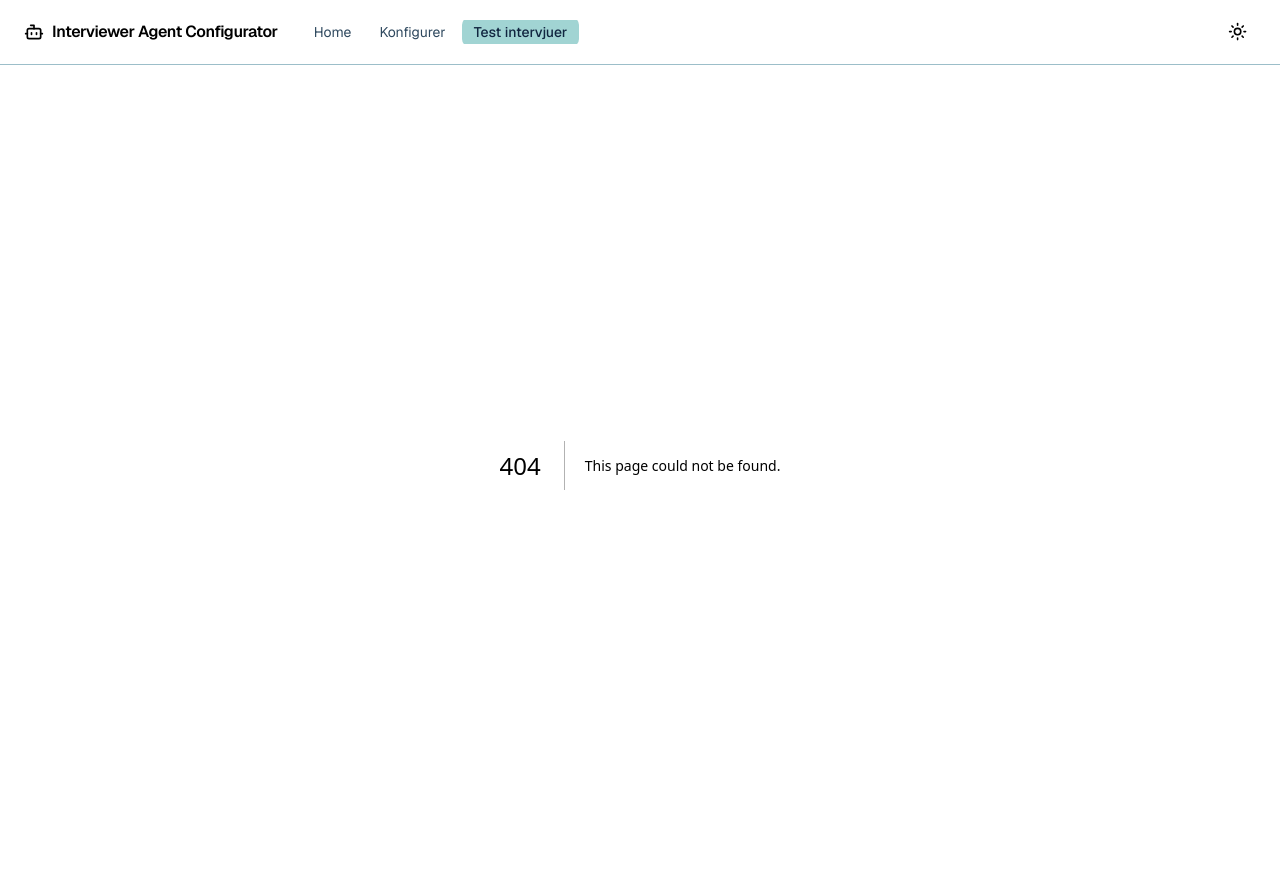
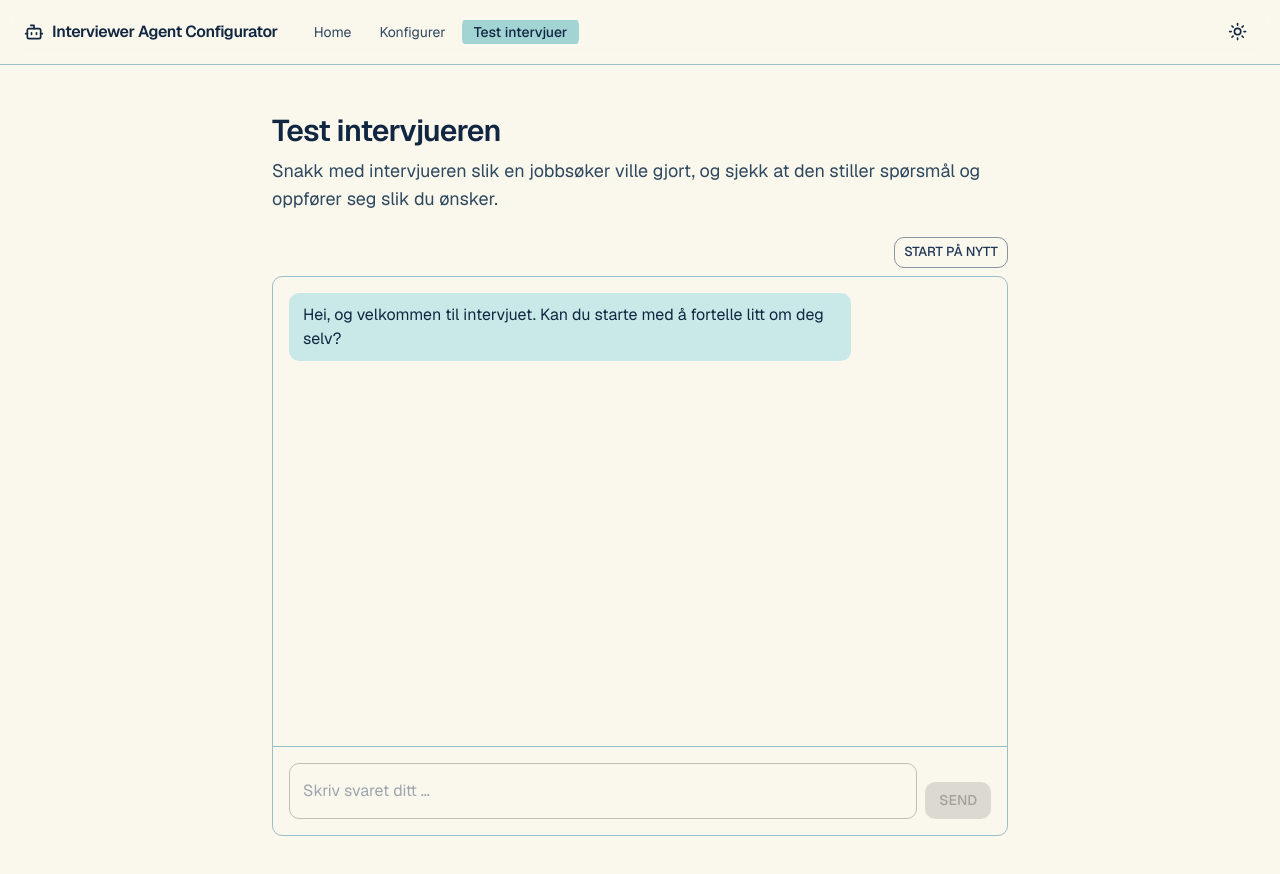
Before and after one commit to IMTEL/team-tdt4290-fall-2026, a Next.js app: page /test-chat in a window 1280 px wide. Before the commit this address had no page. Shown: the top 874 px of the page. Built offline with nearby package versions, Linux system fonts and the light colour scheme; what @mui/material-nextjs would draw is missing.

Commit message:
feat(chat): add test chat page with the interviewer agent

```diff
--- a/src/app/configure/page.tsx
+++ b/src/app/configure/page.tsx
@@ -21,9 +21,7 @@ export default function ConfigurePage() {
         </p>
       </header>
 
-      <div className={styles.chat}>
-        <ConfigurationChat />
-      </div>
+      <ConfigurationChat />
     </div>
   );
 }
--- /dev/null
+++ b/src/app/test-chat/TestChat.module.css
@@ -0,0 +1,10 @@
+.testChat {
+  display: flex;
+  flex-direction: column;
+  gap: 0.5rem;
+}
+
+.toolbar {
+  display: flex;
+  justify-content: flex-end;
+}
--- /dev/null
+++ b/src/app/test-chat/TestChat.tsx
@@ -0,0 +1,42 @@
+'use client';
+
+import { useState } from 'react';
+import Button from '@mui/material/Button';
+
+import { AgentChat } from '@/components/chat/AgentChat';
+import { sendToAgent } from '@/components/chat/sendToAgent';
+import type { ChatMessage, SendMessages } from '@/components/chat/types';
+import styles from './TestChat.module.css';
+
+// The interviewer opens the interview. Fixed text, so it costs no LLM call. It is also sent to
+// RAGdoll as the first turn, so the agent doesn't greet again.
+// Keep it in sync with the "Samtalen så langt" section of prompts/interviewer.nb.md.
+const initialMessages: ChatMessage[] = [
+  {
+    id: 'greeting',
+    role: 'assistant',
+    content: 'Hei, og velkommen til intervjuet. Kan du starte med å fortelle litt om deg selv?',
+  },
+];
+
+// Outside the component, so it is the same function on every render.
+const askInterviewer: SendMessages = (messages, signal) =>
+  sendToAgent('interviewer', messages, signal);
+
+// A client component because page.tsx (a server component) can't pass a function to AgentChat.
+export function TestChat() {
+  // A new key mounts a fresh AgentChat: the conversation goes back to the greeting, and a reply
+  // still on its way is cancelled (AgentChat aborts it when it unmounts).
+  const [round, setRound] = useState(0);
+
+  return (
+    <div className={styles.testChat}>
+      <div className={styles.toolbar}>
+        <Button variant="outlined" size="small" onClick={() => setRound((r) => r + 1)}>
+          Start på nytt
+        </Button>
+      </div>
+      <AgentChat key={round} send={askInterviewer} initialMessages={initialMessages} />
+    </div>
+  );
+}
--- /dev/null
+++ b/src/app/test-chat/page.module.css
@@ -0,0 +1,30 @@
+/* Same page layout as /configure. Move it to a shared place when a third page needs it. */
+.page {
+  display: flex;
+  flex-direction: column;
+  gap: 1.5rem;
+  max-width: 48rem;
+  margin: 0 auto;
+  padding: 3rem 1rem;
+}
+
+.header {
+  display: flex;
+  flex-direction: column;
+  gap: 0.5rem;
+}
+
+.title {
+  font-size: 1.875rem;
+  line-height: 2.25rem;
+  font-weight: 600;
+  letter-spacing: -0.025em;
+  text-wrap: balance;
+}
+
+.lead {
+  font-size: 1.125rem;
+  line-height: 1.75rem;
+  color: var(--muted-foreground);
+  text-wrap: pretty;
+}
--- /dev/null
+++ b/src/app/test-chat/page.tsx
@@ -0,0 +1,27 @@
+import type { Metadata } from 'next';
+
+import { TestChat } from './TestChat';
+import styles from './page.module.css';
+
+export const metadata: Metadata = {
+  title: 'Test intervjuer',
+  description: 'Test AI-intervjueren før jobbsøkere bruker den.',
+};
+
+export default function TestChatPage() {
+  return (
+    <div className={styles.page}>
+      <header className={styles.header}>
+        <h1 className={styles.title}>Test intervjueren</h1>
+        <p className={styles.lead}>
+          {/* English translation: Talk to the interviewer the way a job seeker would, and check
+          that it asks questions and behaves the way you want. */}
+          Snakk med intervjueren slik en jobbsøker ville gjort, og sjekk at den stiller spørsmål og
+          oppfører seg slik du ønsker.
+        </p>
+      </header>
+
+      <TestChat />
+    </div>
+  );
+}
--- a/src/components/chat/AgentChat.module.css
+++ b/src/components/chat/AgentChat.module.css
@@ -1,3 +1,16 @@
+/* Message list on top (scrolls inside), input pinned to the bottom. Fixed height so the page
+   doesn't grow with every message. */
+.chat {
+  display: flex;
+  flex-direction: column;
+  height: 70vh;
+  min-height: 24rem;
+  overflow: hidden;
+  border: 1px solid var(--border);
+  border-radius: var(--radius-lg);
+  background: var(--card);
+}
+
 .alert {
   margin: 0 1rem 0.5rem;
 }
--- a/src/components/chat/AgentChat.tsx
+++ b/src/components/chat/AgentChat.tsx
@@ -20,7 +20,7 @@ export function AgentChat({ send, initialMessages }: AgentChatProps) {
   const { messages, isWaiting, error, sendMessage, retry } = useChat(send, initialMessages);
 
   return (
-    <>
+    <div className={styles.chat}>
       <MessageList messages={messages} isTyping={isWaiting} />
       {error && (
         <Alert
@@ -36,6 +36,6 @@ export function AgentChat({ send, initialMessages }: AgentChatProps) {
         </Alert>
       )}
       <ChatInput onSend={sendMessage} disabled={isWaiting || error !== null} />
-    </>
+    </div>
   );
 }
```
Also changed, not shown: prompts/interviewer.nb.md (+1 -1 lines), src/app/configure/page.module.css (+0 -13 lines), 2 other files (tests, documents, lock files or other folders).
